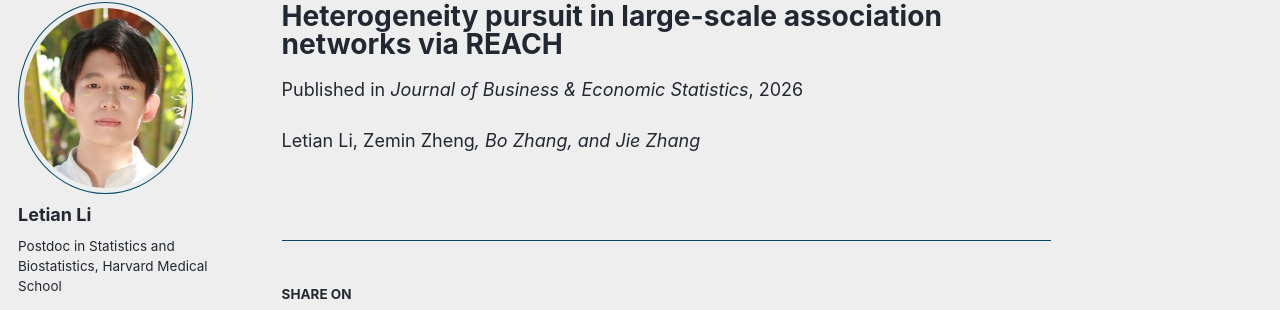
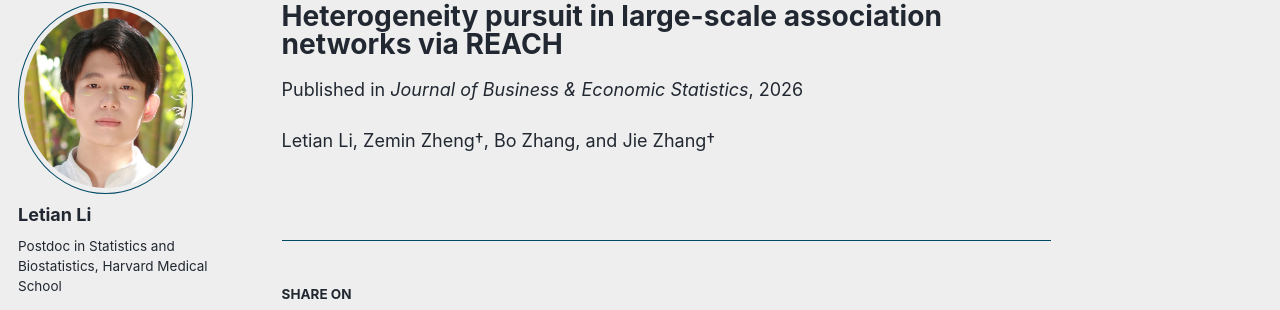
Before and after one commit to letianli059/letianli059.github.io, a Jekyll site: the page built from _publications/REACH.md, in a window 1280 px wide. Shown: the part 97-407 px from the top of the page. Built offline with Jekyll 4.4.1, drawn with Linux system fonts in a browser that asks for light colours; some web fonts are replaced; a script bundle is joined from its source files by our own code; library files that are not in the unit come from our copies.

```diff
--- a/_publications/REACH.md
+++ b/_publications/REACH.md
@@ -11,4 +11,4 @@ paperurl:
 citation:
 ---
 
-Letian Li, Zemin Zheng*, Bo Zhang, and Jie Zhang*
+Letian Li, Zemin Zheng†, Bo Zhang, and Jie Zhang†
```
